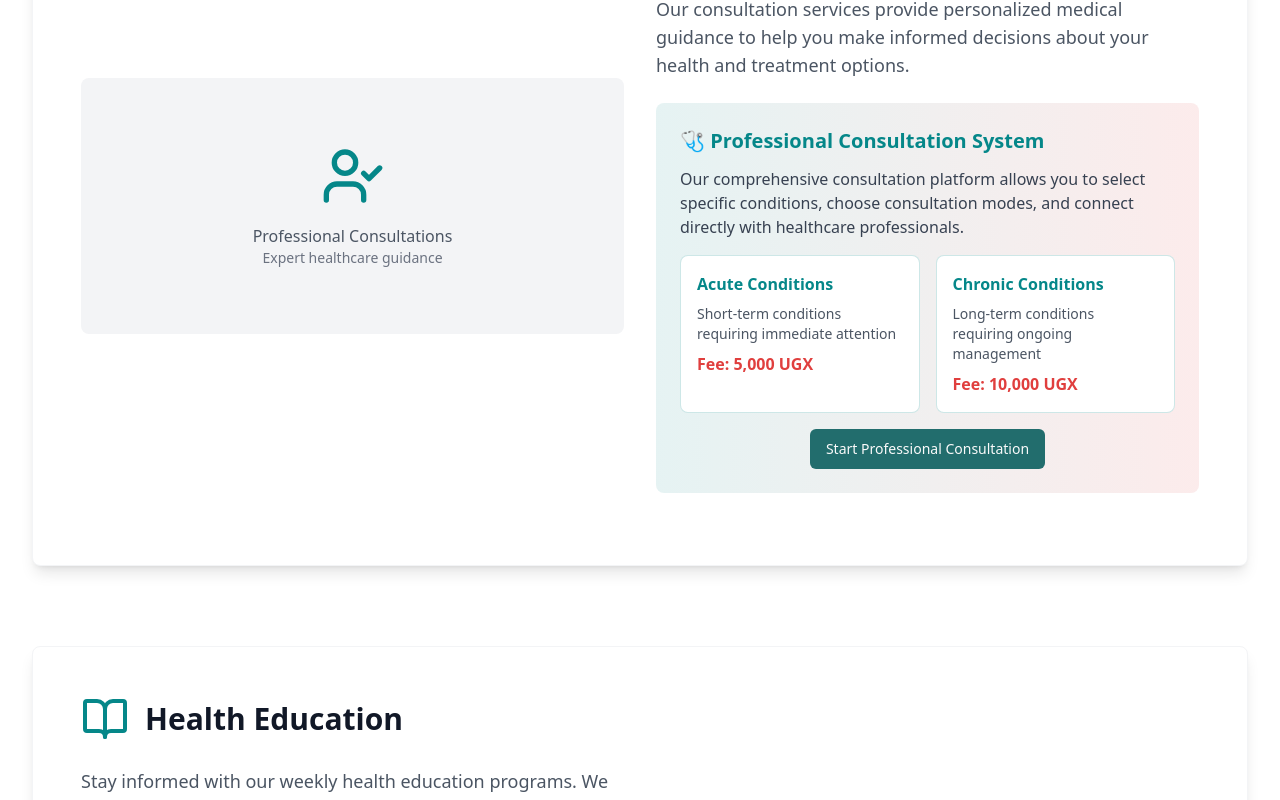
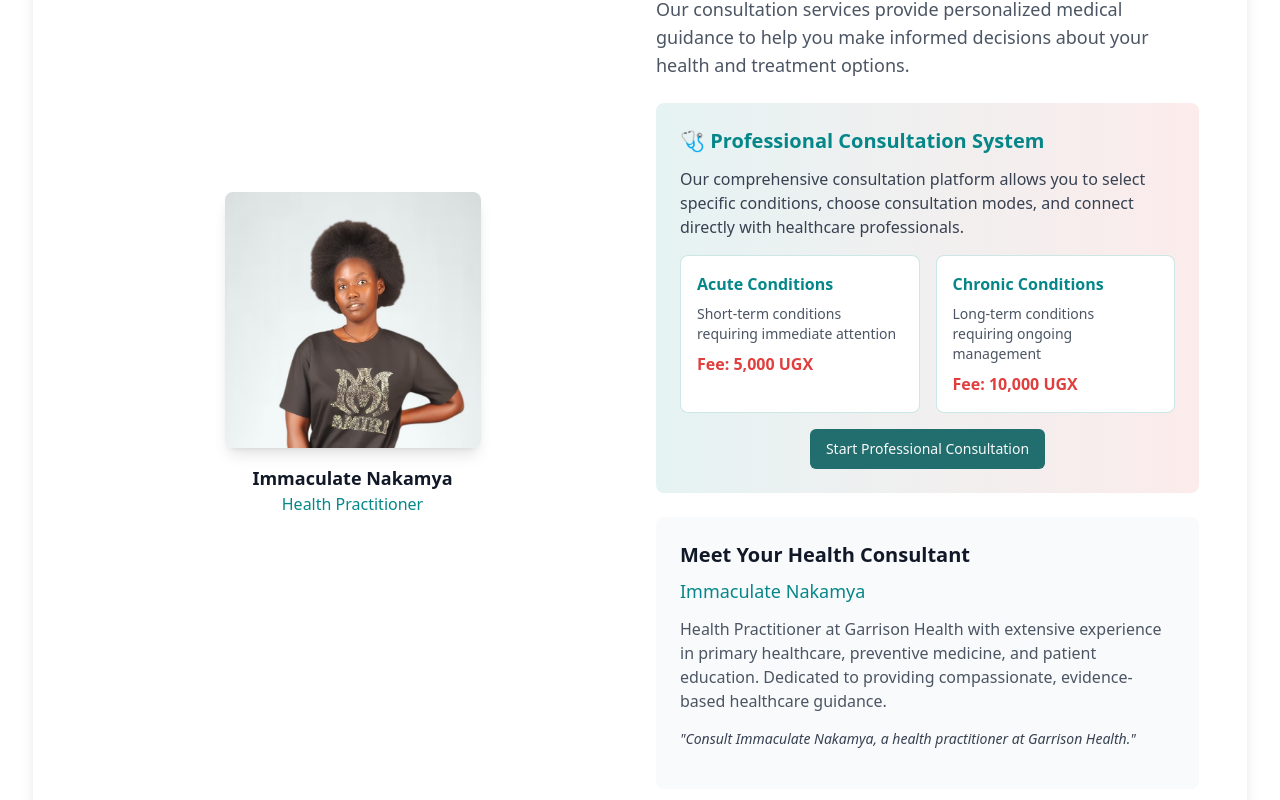
Before and after one commit to garrisonfinancialnexus01-hue/garrison-healthcare, a React (Vite) app: page /services in a window 1280 px wide. Shown: the part 1169-1969 px from the top of the page. Built offline with nearby package versions, Linux system fonts and the light colour scheme.

Commit message:
Reverted to commit 10dee6214aef1b467526219daa02a4a2744308bf

```diff
--- a/src/pages/Services.tsx
+++ b/src/pages/Services.tsx
@@ -84,7 +84,7 @@ const Services = () => {
                     about your health and treatment options.
                   </p>
 
-                  {/* Professional Consultation System */}
+                  {/* New Professional Consultation System */}
                   <div className="bg-gradient-to-r from-garrison-teal/10 to-garrison-red/10 rounded-lg p-6 mb-6">
                     <h3 className="text-xl font-semibold text-garrison-teal mb-3">🩺 Professional Consultation System</h3>
                     <p className="text-gray-700 mb-4">
@@ -112,15 +112,33 @@ const Services = () => {
                     </div>
                   </div>
 
+                  {/* Consultant Profile */}
+                  <div className="bg-gray-50 rounded-lg p-6 mb-6">
+                    <h3 className="text-xl font-semibold text-gray-900 mb-2">Meet Your Health Consultant</h3>
+                    <h4 className="text-lg font-medium text-garrison-teal mb-3">Immaculate Nakamya</h4>
+                    <p className="text-gray-600 mb-4">
+                      Health Practitioner at Garrison Health with extensive experience in primary healthcare,
+                      preventive medicine, and patient education. Dedicated to providing compassionate,
+                      evidence-based healthcare guidance.
+                    </p>
+                    <p className="text-sm text-gray-700 italic mb-4">
+                      "Consult Immaculate Nakamya, a health practitioner at Garrison Health."
+                    </p>
+                  </div>
+
                 </div>
 
                 <div className="lg:order-1 lg:text-center">
-                  <div className="bg-gray-100 rounded-lg p-8 h-64 flex items-center justify-center">
-                    <div className="text-center">
-                      <UserCheck className="h-16 w-16 text-garrison-teal mx-auto mb-4" />
-                      <p className="text-gray-600">Professional Consultations</p>
-                      <p className="text-sm text-gray-500">Expert healthcare guidance</p>
-                    </div>
+                  <div className="w-64 h-64 mx-auto rounded-lg overflow-hidden shadow-lg">
+                    <img
+                      src="/lovable-uploads/0f7260d9-52be-4b86-baed-073721b4feee.png"
+                      alt="Immaculate Nakamya - Health Practitioner at Garrison Health"
+                      className="w-full h-full object-cover"
+                    />
+                  </div>
+                  <div className="mt-4 text-center">
+                    <h3 className="text-lg font-semibold text-gray-900">Immaculate Nakamya</h3>
+                    <p className="text-garrison-teal font-medium">Health Practitioner</p>
                   </div>
                 </div>
               </div>
```
